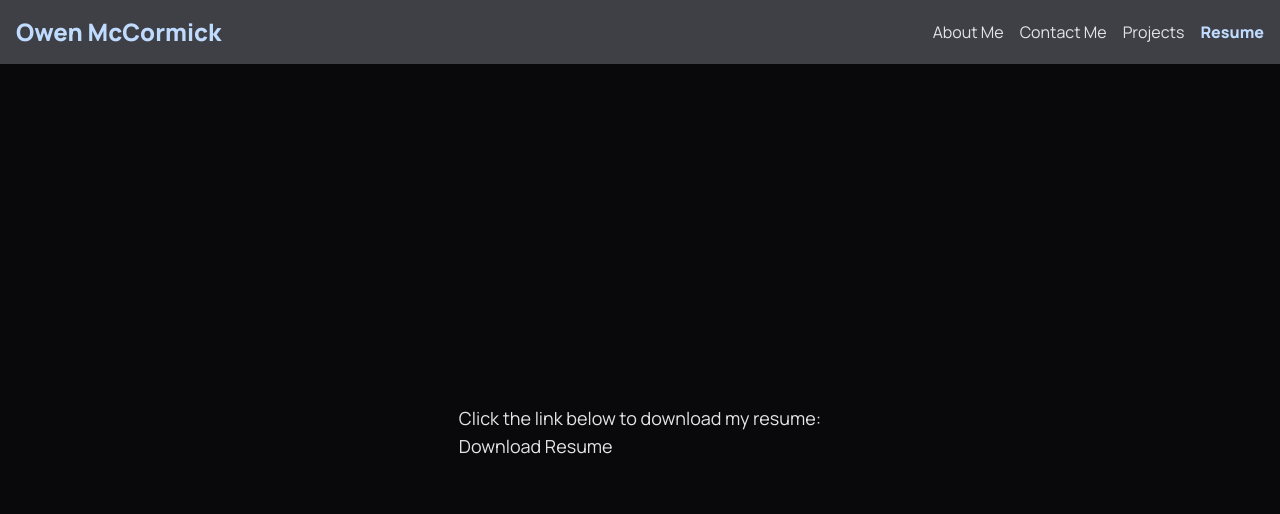
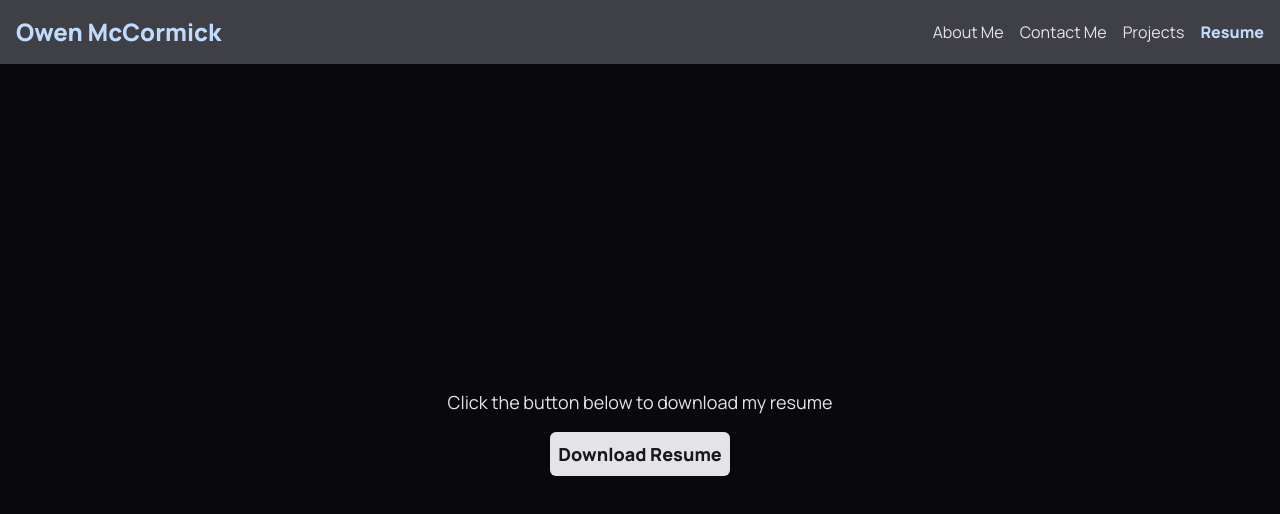
Before and after one commit to nephh/bootcamp-portfolio, a React (Vite) app: page /resume in a window 1280 px wide. Shown: the top 514 px of the page. Built offline with nearby package versions, Linux system fonts and the light colour scheme.

Commit message:
resume download button and ezjson image

```diff
--- a/src/components/ProjectItem.jsx
+++ b/src/components/ProjectItem.jsx
@@ -1,10 +1,10 @@
 export default function ProjectItem({ title, imgUrl, stack }) {
   return (
-    <div className="transform overflow-hidden rounded-md border-2 border-slate-900 transition-all duration-300 hover:scale-105 dark:border-slate-700">
+    <div className="overflow-hidden rounded-md border-2 border-slate-900 transition-all duration-300 hover:scale-105">
       <img
         src={imgUrl}
         alt="project image"
-        className="h-36 w-full cursor-pointer object-cover md:h-48"
+        className="h-full w-64 object-scale-down cursor-pointer md:h-48 flex justify-center items-center"
       />
       <div className="w-full p-4">
         <h2 className="mb-2 text-lg font-semibold md:mb-3 md:text-xl">
--- a/src/data/projects.js
+++ b/src/data/projects.js
@@ -1,13 +1,13 @@
 export default [
   {
     title: "EZ JSON",
-    imgUrl: "/assets/8bit-custom.png",
+    imgUrl: "/ezjson.png",
     stack: ["JavaScript"],
     link: "/",
   },
   {
     title: "ChatSpace",
-    imgUrl: "/assets/8bit-custom.png",
+    imgUrl: "/assets/test.png",
     stack: ["HTML", "CSS", "JavaScript"],
     link: "/",
   },
--- a/src/pages/Projects.jsx
+++ b/src/pages/Projects.jsx
@@ -4,7 +4,7 @@ import ProjectItem from "../components/ProjectItem";
 export default function Portfolio() {
   return (
     <div className="flex flex-col items-center justify-center">
-      <h2 className="m-6">My Projects</h2>
+      <h2 className="flex justify-center font-extrabold text-3xl m-6">My Projects</h2>
       <div className="grid grid-cols-1 gap-4 md:grid-cols-2 lg:grid-cols-3">
         {projects.map((project, index) => {
           return (
--- a/src/pages/Resume.jsx
+++ b/src/pages/Resume.jsx
@@ -1,9 +1,11 @@
 export default function Resume() {
   return (
-    <div>
-      <p>Click the link below to download my resume:</p>
+    <div className="flex flex-col items-center justify-center">
+      <p>Click the button below to download my resume</p>
       <a href="/path/to/resume.pdf" download>
-        Download Resume
+        <button className="mt-4 rounded-md bg-zinc-200 p-2 font-extrabold text-zinc-900 transition-all duration-300 hover:scale-105">
+          Download Resume
+        </button>
       </a>
     </div>
   );
```
Also changed, not shown: public/ezjson.png (added).
